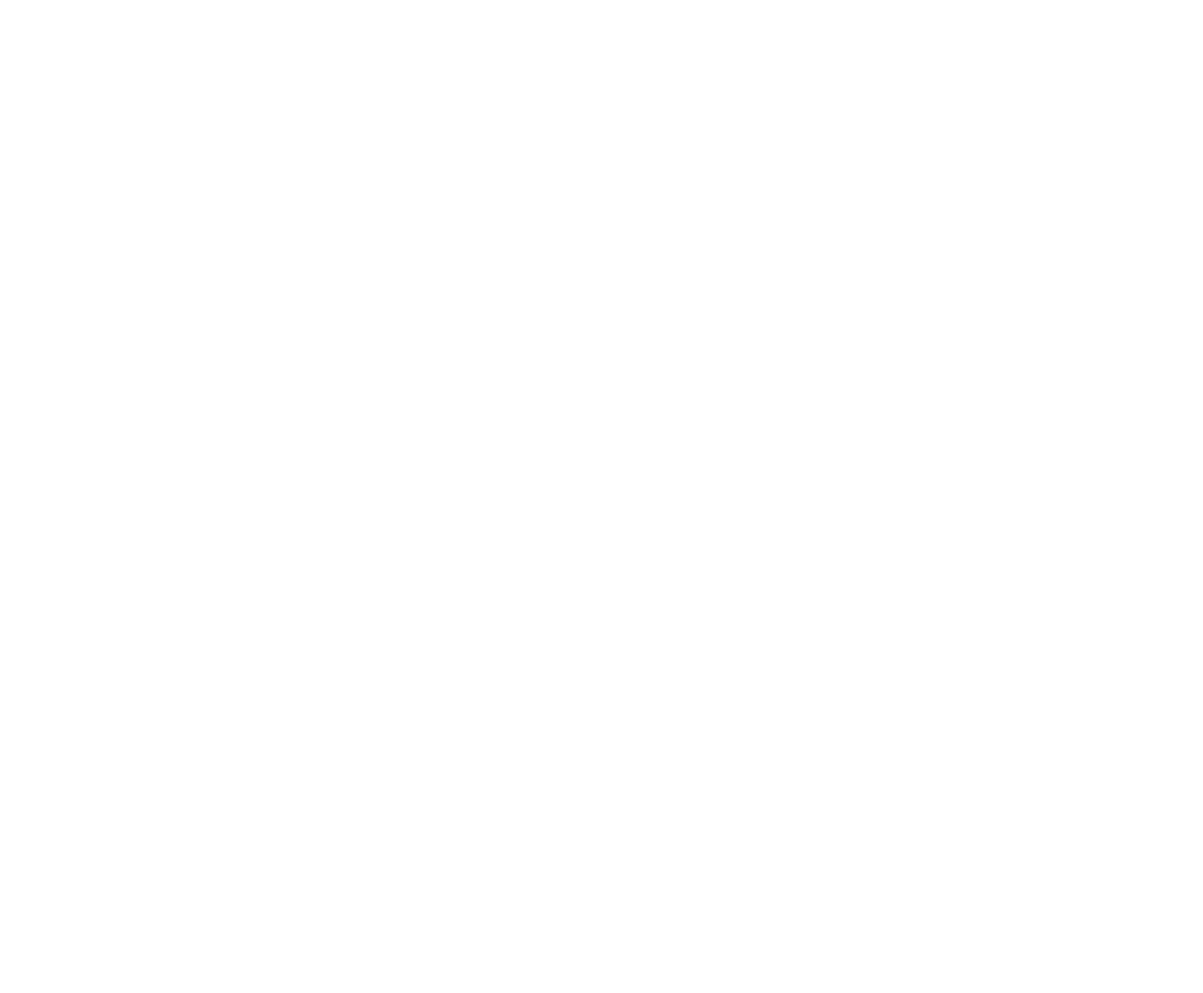
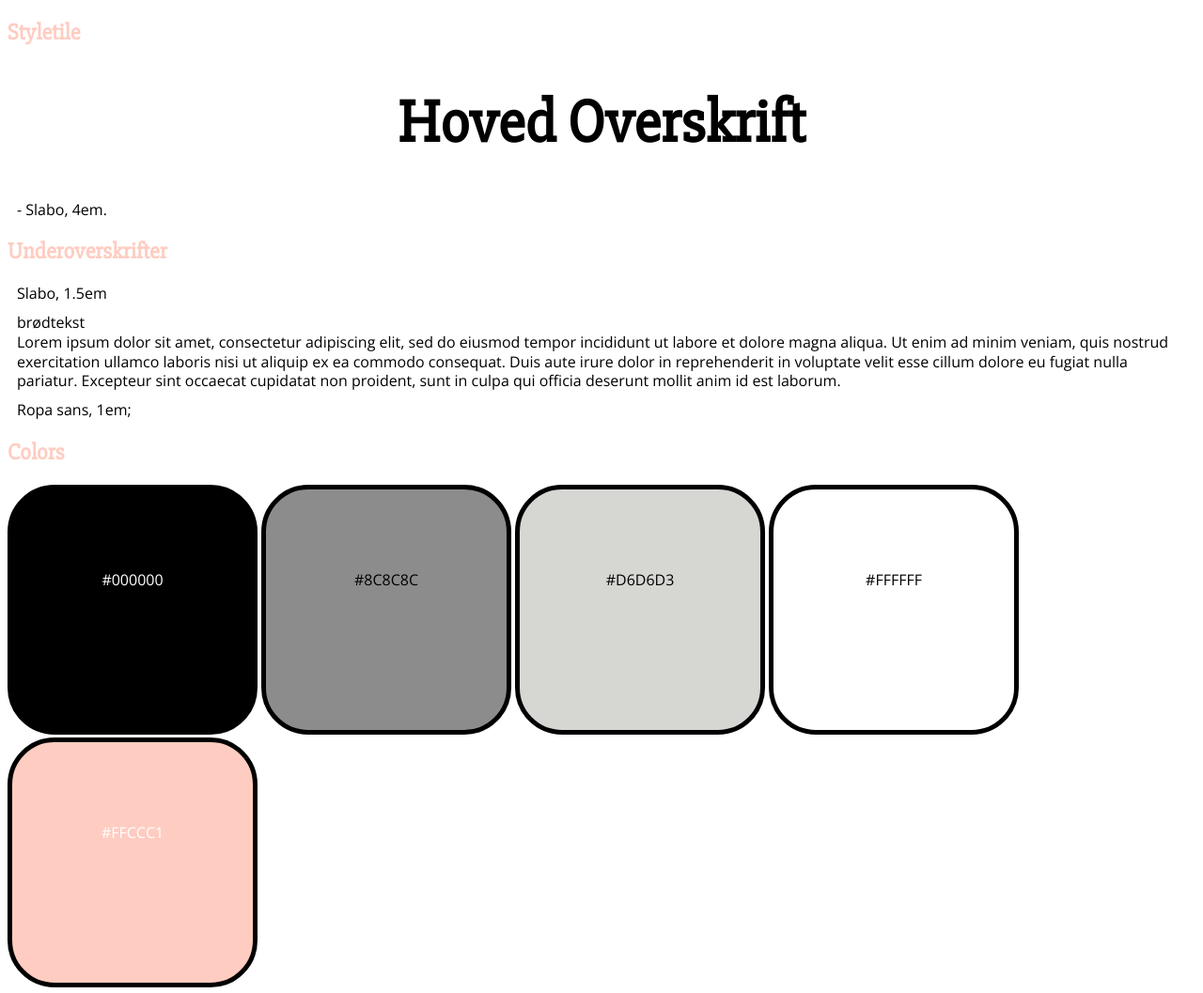
Before and after one commit to miex0840/plaza, a plain HTML site: page styletile.html in a window 1280 px wide. Shown: the whole page at 94% size. Before the commit the page ends 800 px from the top, so only its background shows below. Drawn offline with nearby package versions, Linux system fonts and the light colour scheme.

Commit message:
styletile1

```diff
--- a/style.css
+++ b/style.css
@@ -1 +1,74 @@
 /*---------------------Styletile--------------------*/
+
+p {
+    font-family: 'Open Sans', sans-serif;
+    font-size: 1em;
+    margin: 10px 10px;
+    line-height: 1.3;
+}
+
+h1 {
+    font-family: 'Slabo 27px', serif;
+    font-size: 4em;
+    text-align: center;
+}
+
+h2 {
+    color: #FFCCC1;
+    font-family: 'Slabo 27px', serif;
+    font-size: 1.5em;
+}
+
+/*--bokse--*/
+
+.boks {
+
+    display: inline-block;
+    width: 20vw;
+    height: 20vw;
+    border: 5px solid black;
+    margin-bottom: 3px;
+    text-align: center;
+    line-height: 15vw;
+    border-radius: 50px;
+}
+
+#boks1 {
+
+    background-color: #000000;
+    color: white;
+    font-family: 'Open Sans', sans-serif;
+    font-size: 1em;
+}
+
+#boks2 {
+
+    background-color: #8C8C8C;
+    color: black;
+    font-family: 'Open Sans', sans-serif;
+    font-size: 1em;
+}
+
+#boks3 {
+
+    background-color: #D6D6D3;
+    color: black;
+    font-family: 'Open Sans', sans-serif;
+    font-size: 1em;
+}
+
+#boks4 {
+
+    background-color: #FFFFFF;
+    color: black;
+    font-family: 'Open Sans', sans-serif;
+    font-size: 1em;
+}
+
+#boks5 {
+
+    background-color: #FFCCC1;
+    color: white;
+    font-family: 'Open Sans', sans-serif;
+    font-size: 1em;
+}
--- a/styletile.html
+++ b/styletile.html
@@ -6,12 +6,38 @@
     <meta name="viewport" content="width=device-width, initial-scale=1.0">
     <title>PLAZA</title>
     <link rel="stylesheet" href="style.css">
+    <link href="https://fonts.googleapis.com/css?family=Slabo+27px" rel="stylesheet">
+    <link href="https://fonts.googleapis.com/css?family=Open+Sans" rel="stylesheet">
 </head>
+
 
 <body>
     <header></header>
     <main></main>
-    <footer></footer>
+
+    <h2>Styletile</h2>
+    <div class="sectionwrapper">
+        <h1>Hoved Overskrift</h1>
+        <p>- Slabo, 4em.</p>
+
+        <h2>Underoverskrifter</h2>
+        <p> Slabo, 1.5em </p>
+
+        <p> brødtekst <br> Lorem ipsum dolor sit amet, consectetur adipiscing elit, sed do eiusmod tempor incididunt ut labore et dolore magna aliqua. Ut enim ad minim veniam, quis nostrud exercitation ullamco laboris nisi ut aliquip ex ea commodo consequat. Duis aute irure dolor in reprehenderit in voluptate velit esse cillum dolore eu fugiat nulla pariatur. Excepteur sint occaecat cupidatat non proident, sunt in culpa qui officia deserunt mollit anim id est laborum.</p>
+        <p> Ropa sans, 1em; </p>
+
+
+        <div class="colors">
+            <h2>Colors</h2>
+
+            <div id="boks1" class="boks">#000000</div>
+            <div id="boks2" class="boks">#8C8C8C</div>
+            <div id="boks3" class="boks">#D6D6D3</div>
+            <div id="boks4" class="boks">#FFFFFF</div>
+            <div id="boks5" class="boks">#FFCCC1</div>
+        </div>
+        <footer></footer>
+    </div>
 </body>
 
 </html>
```
